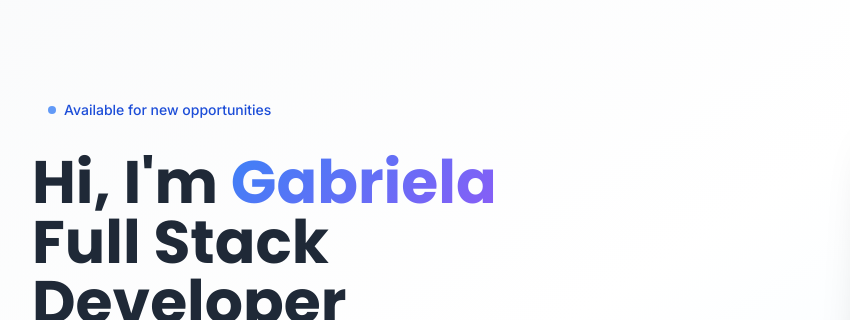
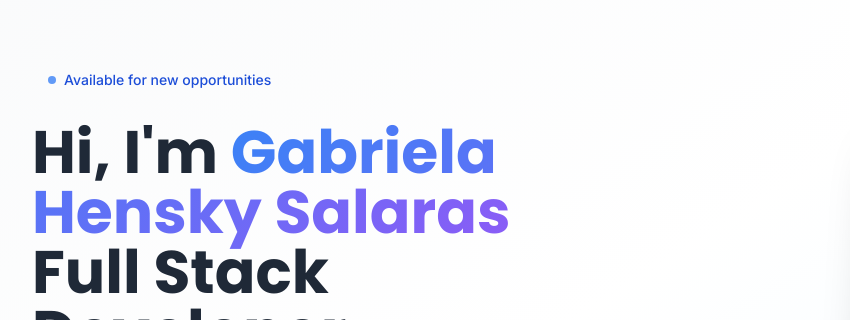
Before and after one commit to gabrielahensky/portfolio-tailwind, a website: page index.html in a window 1280 px wide. Shown: the part 121-441 px from the top of the page, 0-850 px from the left. Drawn offline with nearby package versions, Linux system fonts and the light colour scheme; grey boxes are pictures that could not be loaded.

Commit message:
perbaikan nama

```diff
--- a/index.html
+++ b/index.html
@@ -172,7 +172,7 @@
             </div>
 
             <h1 class="text-5xl lg:text-6xl font-bold font-display mb-6 leading-tight">
-              Hi, I'm <span class="gradient-text">Gabriela</span>
+              Hi, I'm <span class="gradient-text">Gabriela Hensky Salaras</span>
               <br>Full Stack Developer
             </h1>
 
```
